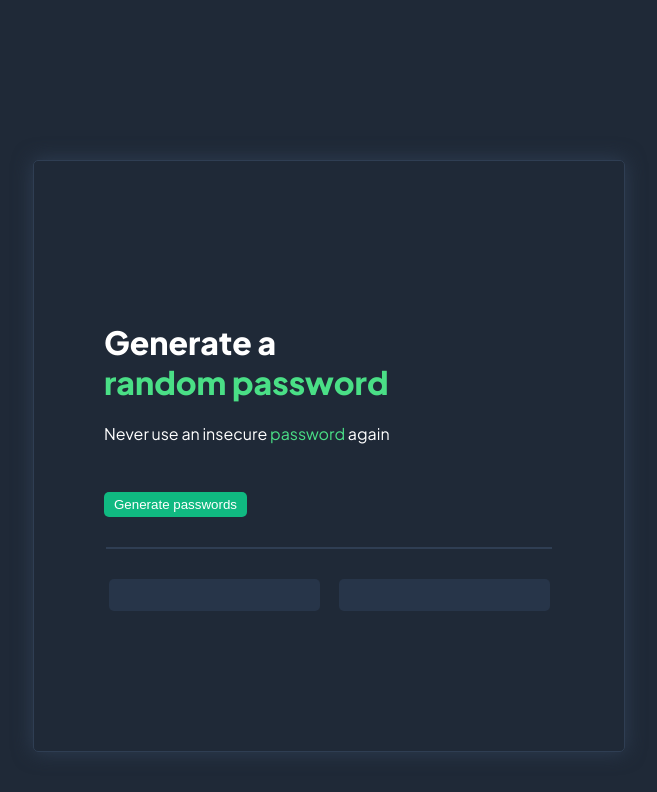
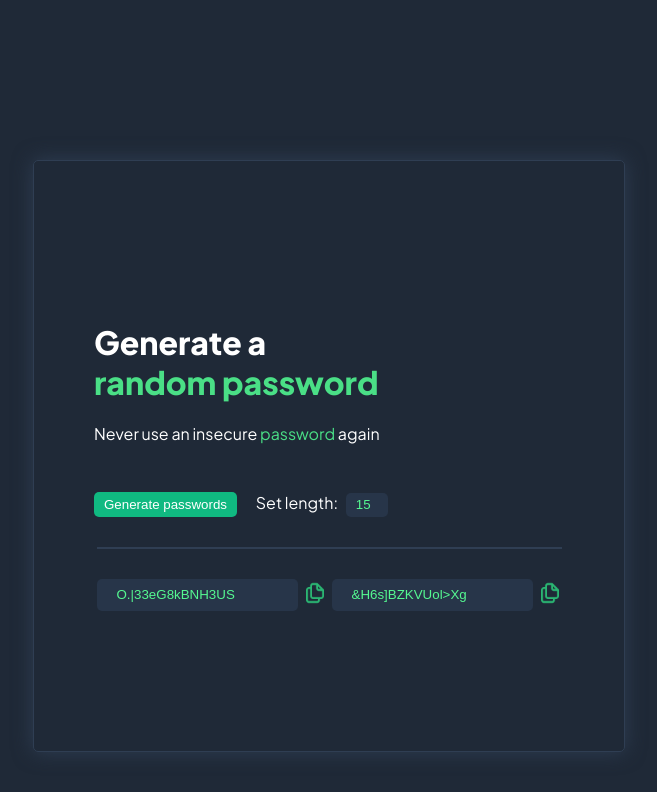
Before and after one commit to RogierDeHaan/password-generator, a plain HTML site: page index.html in a window 1280 px wide. Both pictures are taken after a click on the button "Generate passwords". Shown: the whole page, without its empty margins (311-968 px from the left). Drawn offline with Linux system fonts and the light colour scheme; a web font is replaced by a local one.

Commit message:
added js
added js functionality

```diff
--- a/index.html
+++ b/index.html
@@ -15,12 +15,19 @@
         <div class="right-align">
             <h1>Generate a <br> <span class="text-highlight">random password</span></h1>
             <p>Never use an insecure <span class="text-highlight">password</span> again</p>
-            <button>Generate passwords</button>
+            <button id="generate">Generate passwords</button>
+            <span class="length-span">Set length: </span><input id="set-length" type="number" value="15">
         </div>
         <div class="line"></div>
         <div class="wrapper">
             <input class="generated-password" id="generated-password1" type="text">
+            <span id="copy-password1">
+                <img class="copy-img" src="images/copy.png" alt="" />
+            </span>
             <input class="generated-password" id="generated-password2" type="text">
+            <span id="copy-password2">
+                <img  class="copy-img" src="images/copy.png" alt="" />
+            </span>
         </div>
     </div>
     <script src="main.js"></script>
--- a/main.js
+++ b/main.js
@@ -1,2 +1,38 @@
 const characters = ["A","B","C","D","E","F","G","H","I","J","K","L","M","N","O","P","Q","R","S","T","U","V","W","X","Y","Z","a","b","c","d","e","f","g","h","i","j","k","l","m","n","o","p","q","r","s","t","u","v","w","x","y","z", "0", "1", "2", "3", "4", "5", "6", "7", "8", "9","~","`","!","@","#","$","%","^","&","*","(",")","_","-","+","=","{","[","}","]",",","|",":",";","<",">",".","?",
 "/"];
+
+// getting html elements
+const generate = document.querySelector("#generate")
+const setPasswordLength = document.querySelector("#set-length")
+const generatedPassword1 = document.querySelector("#generated-password1")
+const generatedPassword2 = document.querySelector("#generated-password2")
+const copyPassword1 = document.querySelector("#copy-password1")
+const copyPassword2 = document.querySelector("#copy-password2")
+
+//make random password
+function randomPassword(){
+    let randomWord = []
+    for (i = 0; i < setPasswordLength.value; i++){
+        randomWord.push(characters[(Math.floor(Math.random()* characters.length))])
+    }
+    return randomWord.join("")
+}
+
+// put random passord inside html textfields
+generate.addEventListener("click", ()=> {
+    generatedPassword1.value = randomPassword()
+    generatedPassword2.value = randomPassword()
+})
+
+copyPassword1.addEventListener('click', () => {
+	let text = generatedPassword1.value;
+	navigator.clipboard.writeText(`${text}`);
+
+	alert(`${text} copied to clipboard!`);
+});
+copyPassword2.addEventListener('click', () => {
+	let text = generatedPassword2.value;
+	navigator.clipboard.writeText(`${text}`);
+
+	alert(`${text} copied to clipboard!`);
+});
--- a/styles.css
+++ b/styles.css
@@ -22,9 +22,32 @@ body {
     border-radius: 5px;
 }
 
+.copy-img {
+    width: 1.5rem;
+    margin-left: 5px;
+}
+
 .right-align {
     align-self: flex-start;
-    margin-left: 50px;
+    margin-left: 40px;
+}
+
+.length-span {
+    margin-left: 1rem;
+}
+#set-length {
+    margin-left: 5px;
+    width: 2rem;
+    line-height: 24px;
+    color: #55F991;
+    background: #273549;
+    padding: 0 0 0 10px;
+    border-radius: 5px;
+    border: none;
+}
+
+#set-length::placeholder {
+    color: #10B981;
 }
 
 .wrapper {
@@ -33,7 +56,7 @@ body {
 }
 
 .line {
-    width: 446px;
+    width: 465px;
     margin: 30px 0;
     border-bottom: 2px solid #2F3E53;
 }
@@ -56,7 +79,7 @@ button {
 }
 
 .generated-password {
-    width: 171px;
+    width: 161px;
     line-height: 32px;
     color: #55F991;
     background: #273549;
@@ -65,6 +88,6 @@ button {
     border: none;
 }
 
-#generated-password1 {
-    margin-right: 19px;
+#generated-password2 {
+    margin-left: 5px;
 }
```
Also changed, not shown: images/copy.png (added).
